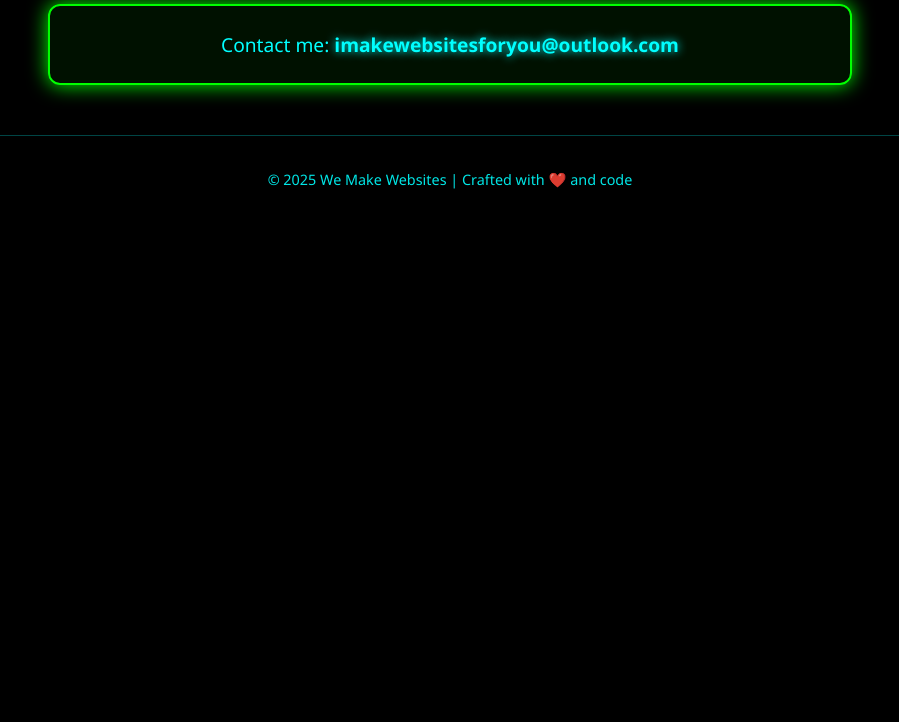
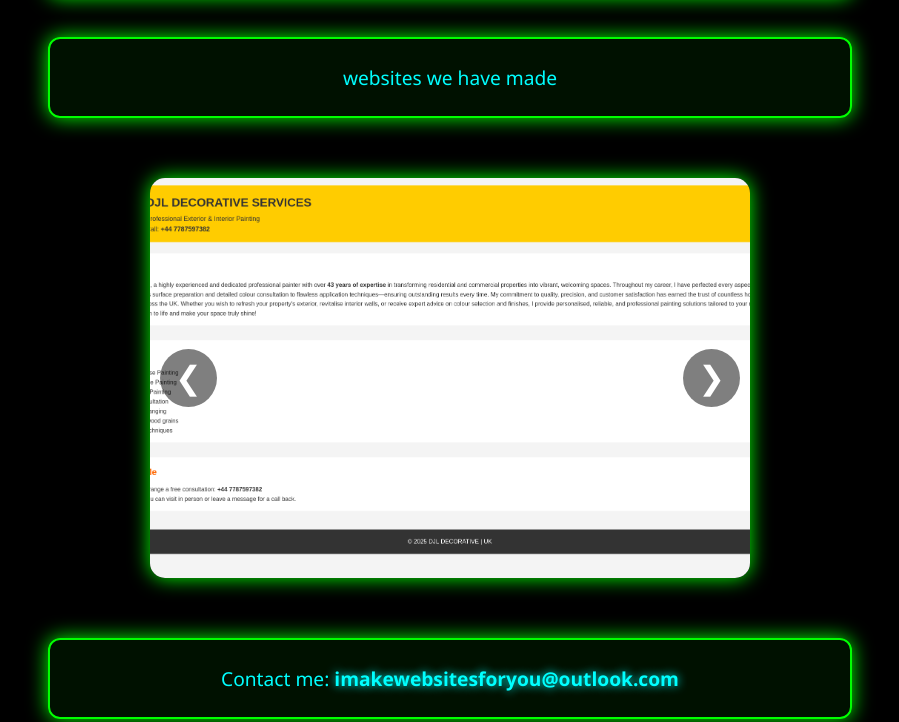
Before and after one commit to ThatGuyCodes605/imakewebsitesforyou, a plain HTML site: page index.html in a window 1280 px wide. Shown: the part 583-1305 px from the top of the page, without its empty margins (190-1089 px from the left). Before the commit the page ends 800 px from the top, so only its background shows below. Drawn offline with Linux system fonts and the light colour scheme.

Commit message:
changed website

```diff
--- a/app.js
+++ b/app.js
@@ -32,3 +32,36 @@ document.addEventListener("DOMContentLoaded", () => {
 
   type();
 });
+// Get all slides and buttons
+const slides = document.querySelectorAll(".slide");
+const nextBtn = document.querySelector(".next");
+const prevBtn = document.querySelector(".prev");
+
+let currentIndex = 0;
+
+// Function to show a specific slide
+function showSlide(index) {
+  slides.forEach((slide, i) => {
+    slide.classList.remove("active");
+    if (i === index) slide.classList.add("active");
+  });
+}
+
+// Next and previous buttons
+nextBtn.addEventListener("click", () => {
+  currentIndex++;
+  if (currentIndex >= slides.length) currentIndex = 0;
+  showSlide(currentIndex);
+});
+
+prevBtn.addEventListener("click", () => {
+  currentIndex--;
+  if (currentIndex < 0) currentIndex = slides.length - 1;
+  showSlide(currentIndex);
+});
+
+// Auto slide every 4 seconds
+setInterval(() => {
+  currentIndex = (currentIndex + 1) % slides.length;
+  showSlide(currentIndex);
+}, 4000);
--- a/index.html
+++ b/index.html
@@ -25,7 +25,18 @@
         making each site work perfectly on any device. Whether you need a portfolio, a blog, or a fun creative project,
         I can bring your ideas to life on the web.
       </p>
+      <p>websites we have made</p>
+        <div class="slider">
+    <div class="slides">
+      <!-- Each slide -->
+      <img src="screenshot-2025-10-17_17-36-41.png" class="slide active" alt="Slide 1">
+      <img src="screenshot-2025-10-17_17-43-10.png" class="slide" alt="Slide 2">
+    </div>
 
+    <!-- Navigation buttons -->
+    <button class="prev">❮</button>
+    <button class="next">❯</button>
+  </div>
       <p class="contact">
         Contact me:
         <a href="mailto:imakewebsitesforyou@outlook.com">imakewebsitesforyou@outlook.com</a>
--- a/style.css
+++ b/style.css
@@ -2,13 +2,41 @@
 html, body {
   margin: 0;
   padding: 0;
-  height: 100%;
   font-family: "Segoe UI", Consolas, monospace;
   background-color: #000;
   color: #00ffff;
   overflow-x: hidden;
   scroll-behavior: smooth;
 }
+
+/* Keep sections stacked normally */
+main {
+  display: flex;
+  flex-direction: column;
+  align-items: center; /* centers horizontally */
+  justify-content: center;
+  width: 100%;
+}
+
+.slider {
+  position: relative;
+  margin: 60px auto;
+  width: 600px;
+  height: 400px;
+  overflow: hidden;
+  border-radius: 15px;
+  box-shadow: 0 0 20px lime;
+  background-color: #000;
+  display: flex;
+  justify-content: center;
+  align-items: center;
+
+  /* Fade-in animation */
+  opacity: 0;
+  transform: scale(0.95);
+  animation: fadeIn 1.5s ease forwards;
+}
+
 
 /* Animated background grid */
 .bg-grid {
@@ -146,3 +174,52 @@ footer {
 *{
     text-align: center;
 }
+
+.slides {
+  width: 100%;
+  height: 100%;
+  position: relative;
+}
+
+.slide {
+  width: 100%;
+  height: 100%;
+  position: absolute;
+  top: 0;
+  left: 0;
+  opacity: 0;
+  transition: opacity 0.8s ease;
+  object-fit: cover;
+}
+
+.slide.active {
+  opacity: 1;
+}
+
+button.prev,
+button.next {
+  position: absolute;
+  top: 50%;
+  transform: translateY(-50%);
+  background-color: rgba(0,0,0,0.5);
+  border: none;
+  color: white;
+  font-size: 2rem;
+  cursor: pointer;
+  padding: 10px 15px;
+  border-radius: 50%;
+  user-select: none;
+}
+
+button.prev:hover,
+button.next:hover {
+  background-color: rgba(0,0,0,0.8);
+}
+
+button.prev {
+  left: 10px;
+}
+
+button.next {
+  right: 10px;
+}
```
Also changed, not shown: screenshot-2025-10-17_17-36-41.png (added), screenshot-2025-10-17_17-43-10.png (added).
